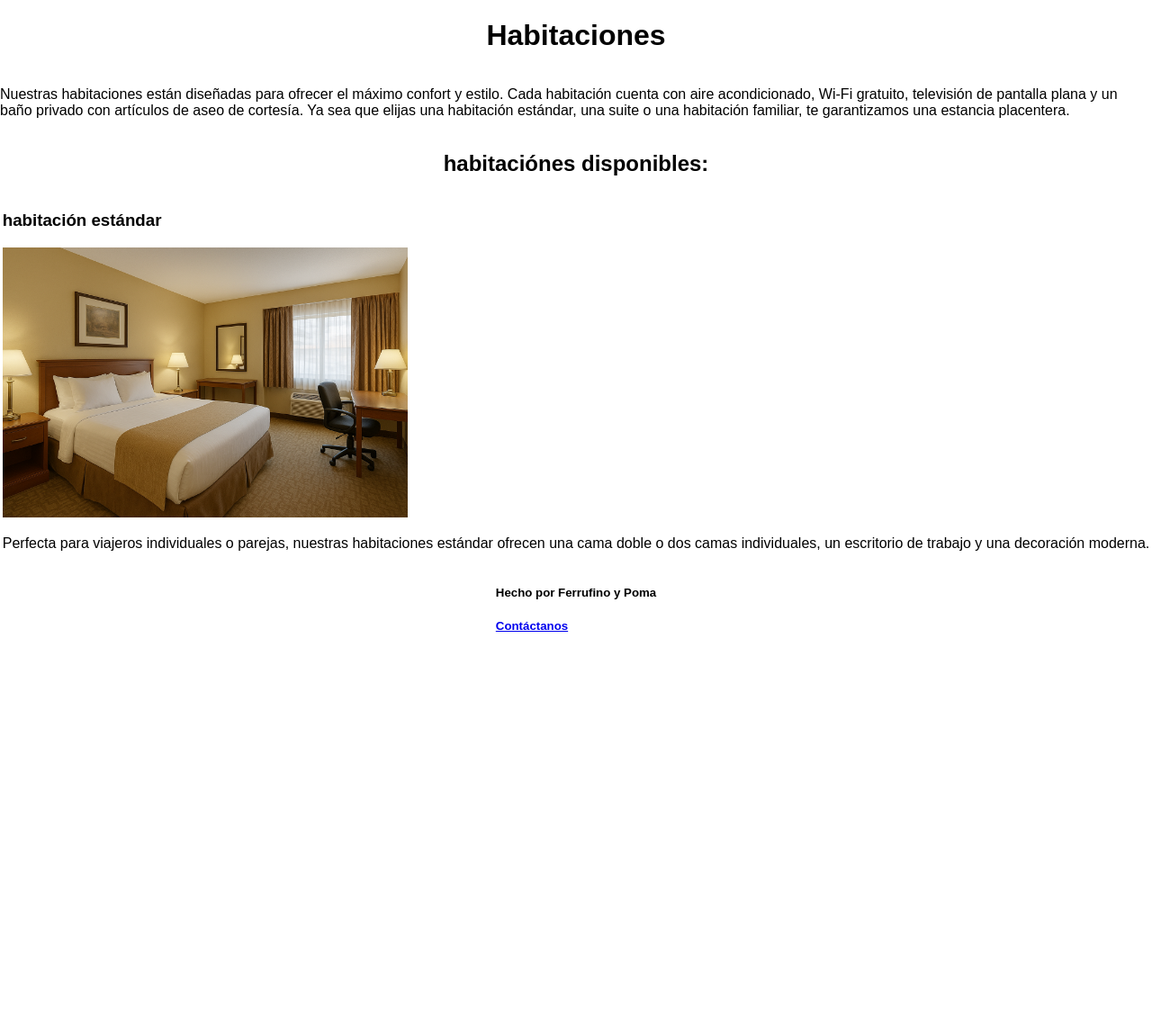
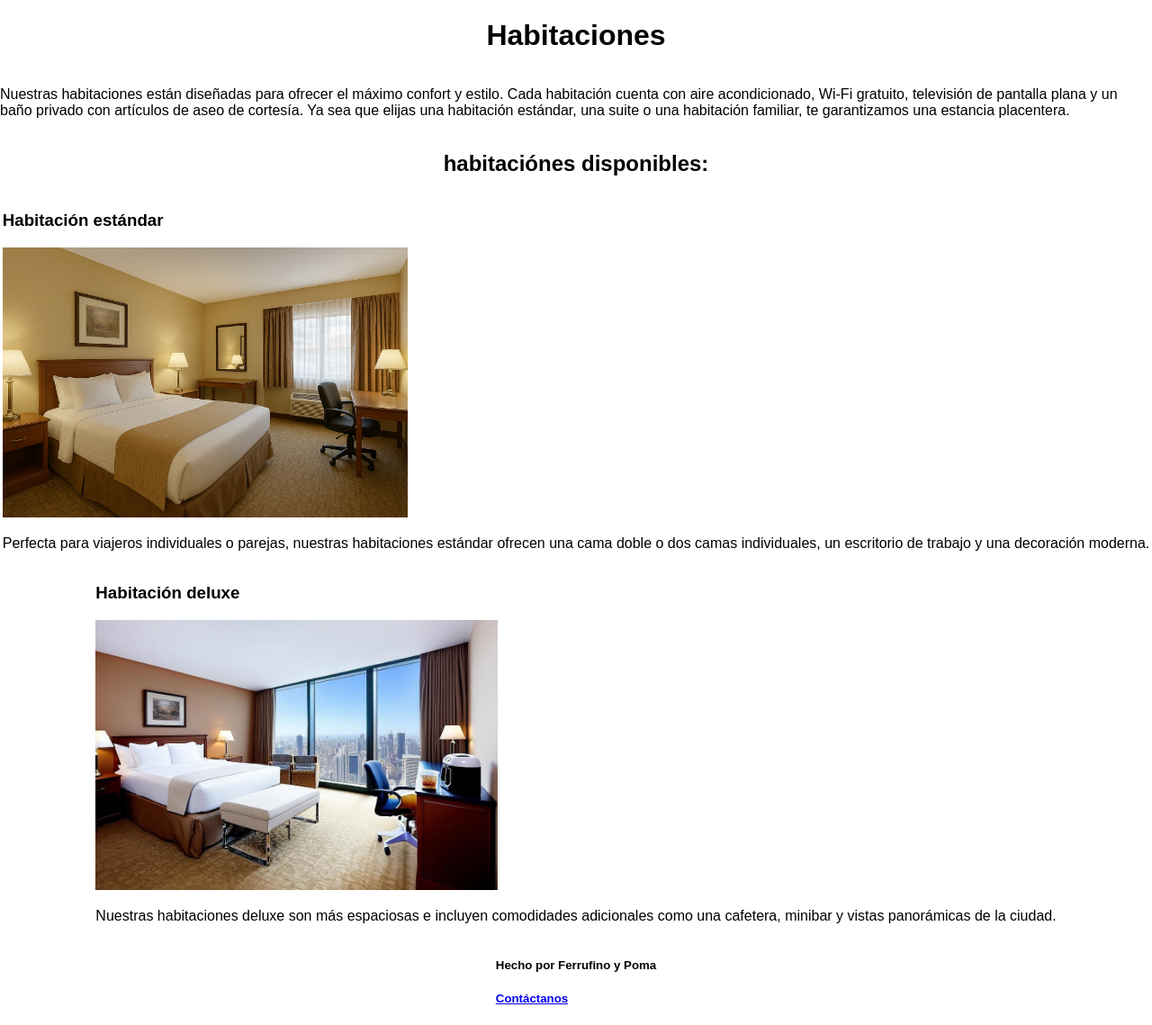
Before and after one commit to Paulospec/hotel_proyect, a PHP site: page /pages/habitaciones.html in a window 1280 px wide. Shown: the part 18-1157 px from the top of the page at 90% size. Before the commit the page ends 720 px from the top, so only its background shows below. Run offline with PHP 8.4, Linux system fonts and the light colour scheme.

Commit message:
habitacion deluxe

```diff
--- a/css/habitaciones.css
+++ b/css/habitaciones.css
@@ -34,6 +34,7 @@ body {
 }
 .imagen{
     height: 300px;
+    border-color: black;
 }
 .habitacion.descripcion {
     max-width: 800px;
--- a/pages/habitaciones.html
+++ b/pages/habitaciones.html
@@ -38,11 +38,21 @@
         </h2>
     </div>
     <div class="habitacion">
-        <h3>habitación estándar</h3>
+        <h3>Habitación estándar</h3>
         <img class="imagen" src="/imagenes/habitacion_estandar.png.png" alt="habitacion_estandar">
         <div><p  class="descripcion">Perfecta para viajeros individuales o parejas, nuestras habitaciones estándar ofrecen una cama doble o
             dos
             camas individuales, un escritorio de trabajo y una decoración moderna.</p>
+        </div>
+    </div>
+    <div class="habitacion">
+        <h3>Habitación deluxe</h3>
+        <img class="imagen" src="/imagenes/habitacion_deluxe.png" alt="habitacion_deluxe">
+        <div><p  class="descripcion">
+            Nuestras habitaciones deluxe son más espaciosas e incluyen comodidades adicionales como una
+            cafetera,
+            minibar y vistas panorámicas de la ciudad.
+        </p>
         </div>
     </div>
     <footer>
```
Also changed, not shown: imagenes/habitacion_deluxe.png (added).
